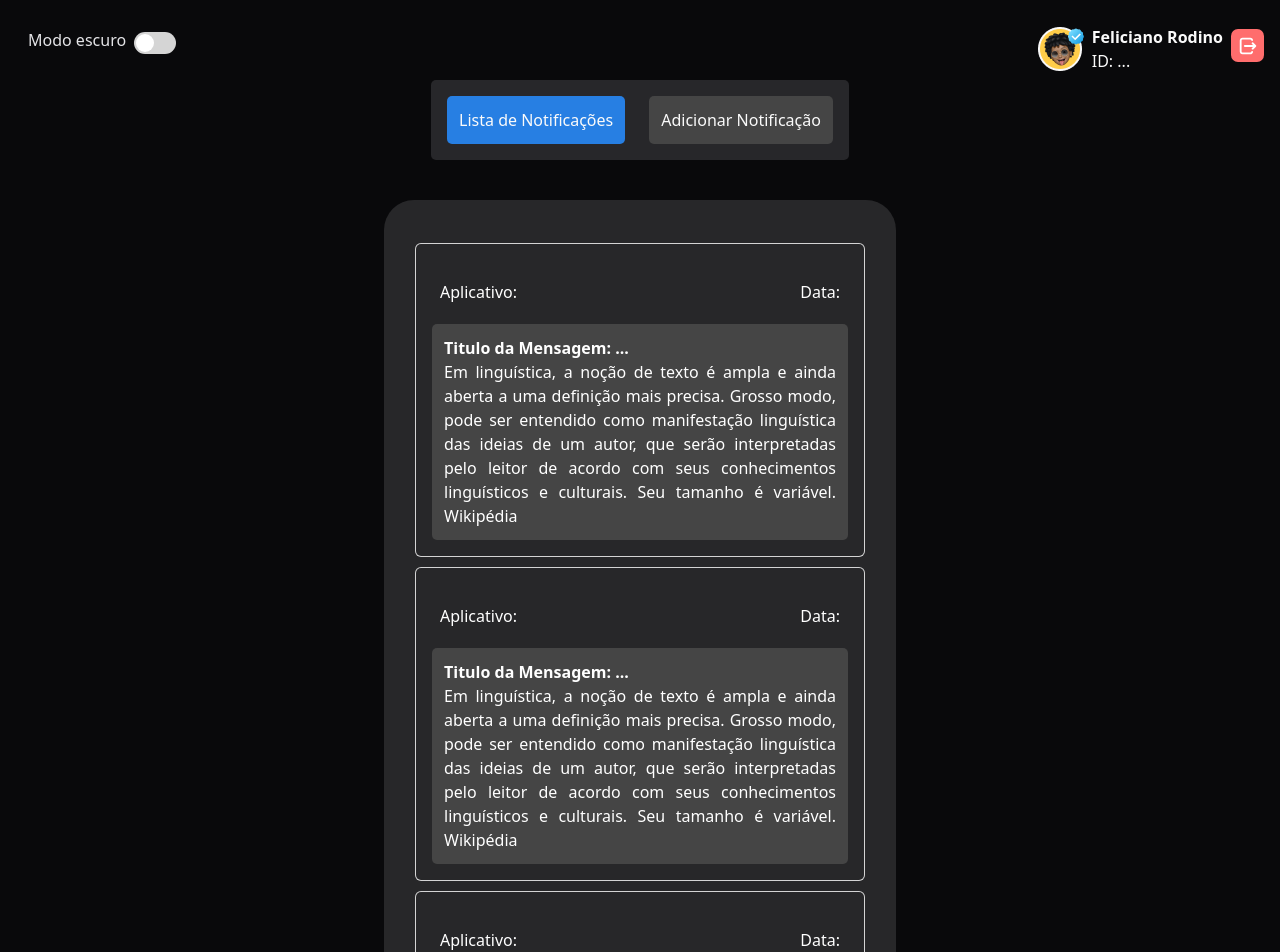
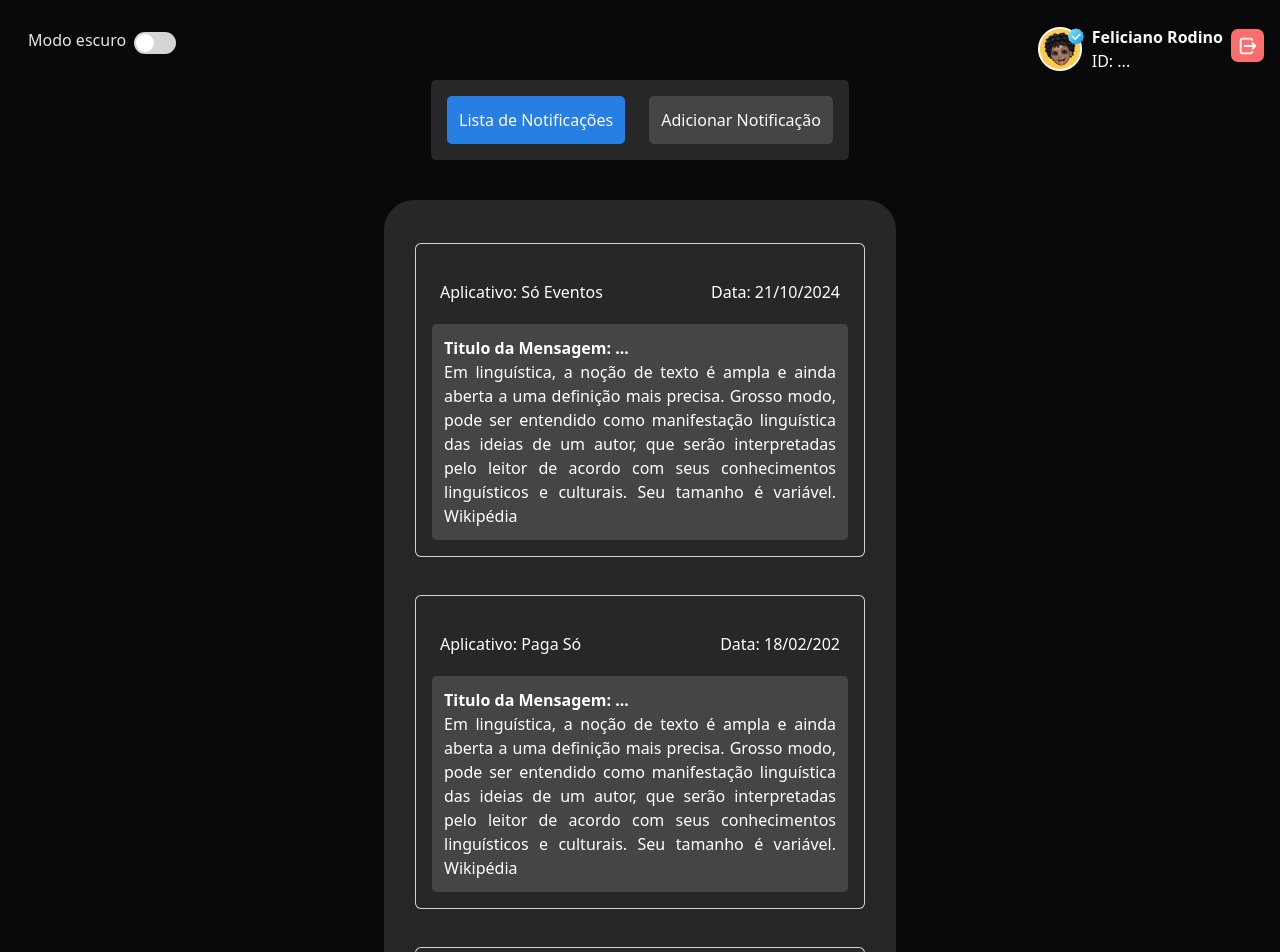
Before and after one commit to shinobe12/sendPushNotificationFront, a React (Vite) app: page /notification in a window 1280 px wide. Shown: the top 952 px of the page. Built offline with nearby package versions, Linux system fonts and the light colour scheme.

Commit message:
actualizando

```diff
--- a/package.json
+++ b/package.json
@@ -17,6 +17,7 @@
     "match-sorter": "^6.3.4",
     "react": "^18.3.1",
     "react-dom": "^18.3.1",
+    "react-paginate": "^8.2.0",
     "react-router-dom": "^6.26.0",
     "sort-by": "^1.2.0"
   },
--- a/src/components/Form/index.tsx
+++ b/src/components/Form/index.tsx
@@ -1,4 +1,4 @@
-import { Fragment, useState, useMemo } from "react"
+import { Fragment, useState } from "react"
 import { Send, Trash2 } from 'lucide-react';
 import Sucesso from "../Sucesso";
 
@@ -27,6 +27,8 @@ export function Form() {
     const resetInputs = () =>  {
         setFormObject({...formObject, app : "", id:"", titulo:"", subTitulo:"",  mensagem:""})
     }
+
+
 
     let styleTranslate
 
@@ -232,20 +234,22 @@ export function Form() {
                             <option>Só Money</option>
                             <option>Só Eventos</option>
                             <option>Paga Só</option>
-                        </select><br/>
-                    </div>
+                        </select>
+                    </div><br/>
 
                             {mostrar
-                            && <input className="rounded-md w-full shadow-sm p-1 placeholder-[#8A8A8A] text-sm focus:outline " type="number" required id="id" placeholder="Insira o ID do utilizador" value={formObject.id} onChange={
+                            && <div>
+                                <label className={'text-slate-50 mt-3 dark:text-[#656565] animate-fade'}>ID *</label>
+                                <input className="rounded-md shadow-sm placeholder-[#8A8A8A] text-sm block w-full p-1
+                                focus:outline-none dark:ring-1 dark:ring-[#EEEEEE] animate-fade" type="number" required id="id" placeholder="Insira o ID do utilizador" value={formObject.id} onChange={
                             e =>setFormObject({...formObject, id: e.target.value})
-                            }/>
-                            } <br/>
-                            <br/>
+                            }/><br/>
+                            </div>
+                            }
 
-
-                        <label className={`text-slate-50 dark:text-[#656565]`}>Título *</label>
+                        <label className={'text-slate-50 mt-3 dark:text-[#656565]'}>Título *</label>
                             <input required placeholder="Escreva um título" className={`
-                                mt-1 block w-full ${styleTranslate}
+                                mt-1 block w-full ${styleTranslate} p-1
                                 rounded-md shadow-sm placeholder-[#8A8A8A] text-sm
                                 focus:outline-none dark:ring-1 dark:ring-[#EEEEEE]`}
                                  value={formObject.titulo} onChange={
--- a/src/components/Lista/index.tsx
+++ b/src/components/Lista/index.tsx
@@ -1,14 +1,15 @@
 
 
 export function Lista() {
+
     return (
       <main className='min-h-screen bg-zinc-950 dark:bg-[#fff] flex justify-center'>
           <div className=" max-w-[40%] mt-10">
             <div className='p-8 bg-[#272729] dark:bg-[#fff] rounded-lg text-white text-center mt-10 justify-center'>
               <div className=" p-4 rounded-md ring-1 mt-3 ring-[#D4D4D4]">
                   <div className="flex justify-between p-2 mt-3">
-                    <div className="text-bold dark:text-zinc-900">Aplicativo: </div>
-                    <div className="text-bold dark:text-zinc-900">Data: </div>
+                    <div className="text-bold dark:text-zinc-900">Aplicativo: Só Eventos</div>
+                    <div className="text-bold dark:text-zinc-900">Data: 21/10/2024</div>
                   </div>
                   <div className="text-justify mt-3 bg-[#454545] dark:bg-[#E8F2FF] rounded-md p-3">
                     <h2 className="text-start font-semibold dark:text-zinc-900">Titulo da Mensagem: ...</h2>
@@ -21,10 +22,10 @@ export function Lista() {
                       </p>
                   </div>
               </div>
-              <div className=" p-4 rounded-md ring-1  mt-3 ring-[#D4D4D4]">
+              <div className=" p-4 rounded-md ring-1  mt-10 ring-[#D4D4D4]">
                   <div className="flex justify-between p-2 mt-3">
-                    <div className="text-bold dark:text-zinc-900">Aplicativo: </div>
-                    <div className="text-bold dark:text-zinc-900">Data: </div>
+                    <div className="text-bold dark:text-zinc-900">Aplicativo: Paga Só</div>
+                    <div className="text-bold dark:text-zinc-900">Data: 18/02/202</div>
                   </div>
                   <div className="text-justify mt-3 bg-[#454545] dark:bg-[#E8F2FF] rounded-md p-3">
                     <h2 className="text-start font-semibold dark:text-zinc-900">Titulo da Mensagem: ...</h2>
@@ -37,10 +38,10 @@ export function Lista() {
                       </p>
                   </div>
               </div>
-              <div className=" p-4 rounded-md ring-1  mt-3 ring-[#D4D4D4]">
+              <div className=" p-4 rounded-md ring-1  mt-10 ring-[#D4D4D4]">
                   <div className="flex justify-between p-2 mt-3">
-                    <div className="text-bold dark:text-zinc-900">Aplicativo: </div>
-                    <div className="text-bold dark:text-zinc-900">Data: </div>
+                    <div className="text-bold dark:text-zinc-900">Aplicativo: Só Money</div>
+                    <div className="text-bold dark:text-zinc-900">Data: 05/12/2024</div>
                   </div>
                   <div className="text-justify mt-3 bg-[#454545] dark:bg-[#E8F2FF] rounded-md p-3">
                     <h2 className="text-start font-semibold dark:text-zinc-900">Titulo da Mensagem: ...</h2>
--- a/src/pages/Notification/index..tsx
+++ b/src/pages/Notification/index..tsx
@@ -3,8 +3,10 @@ import { useMemo, useState } from 'react';
 import  {Form} from '../../components/Form'
 import { Lista } from '../../components/Lista';
 
+
 //rota protejida
 export function Notification() {
+
   const [action, setAction] = useState<"LIST" | "ADD">("LIST")
 
   const activeStyleList = useMemo(() => {
--- a/tailwind.config.js
+++ b/tailwind.config.js
@@ -21,7 +21,9 @@ module.exports = {
       },
       animation: {
         fade: 'fadeIn .5s ease-in-out',
+
       },
+
 
       keyframes: {
         fadeIn: {
```
Also changed, not shown: src/components/Sucesso/index.tsx (line endings or trailing spaces), 1 other file (tests, documents, lock files or other folders).
